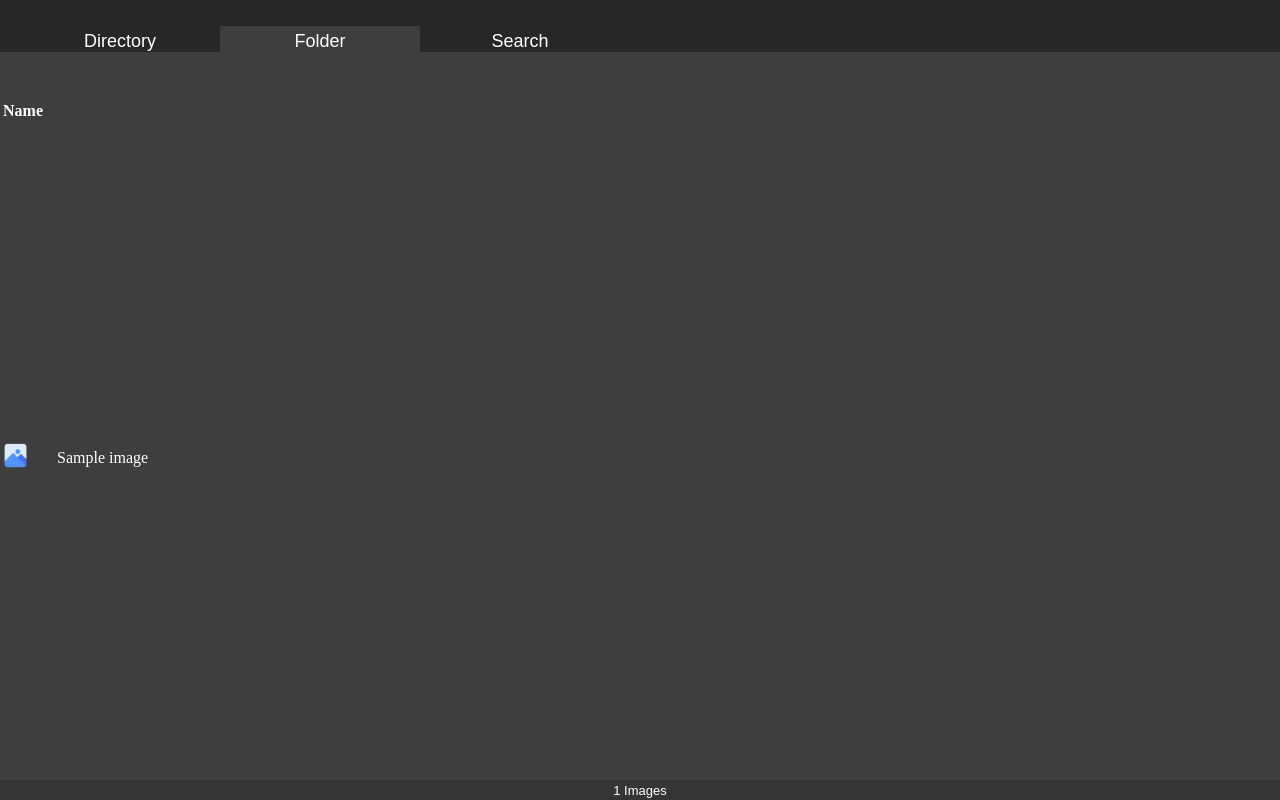
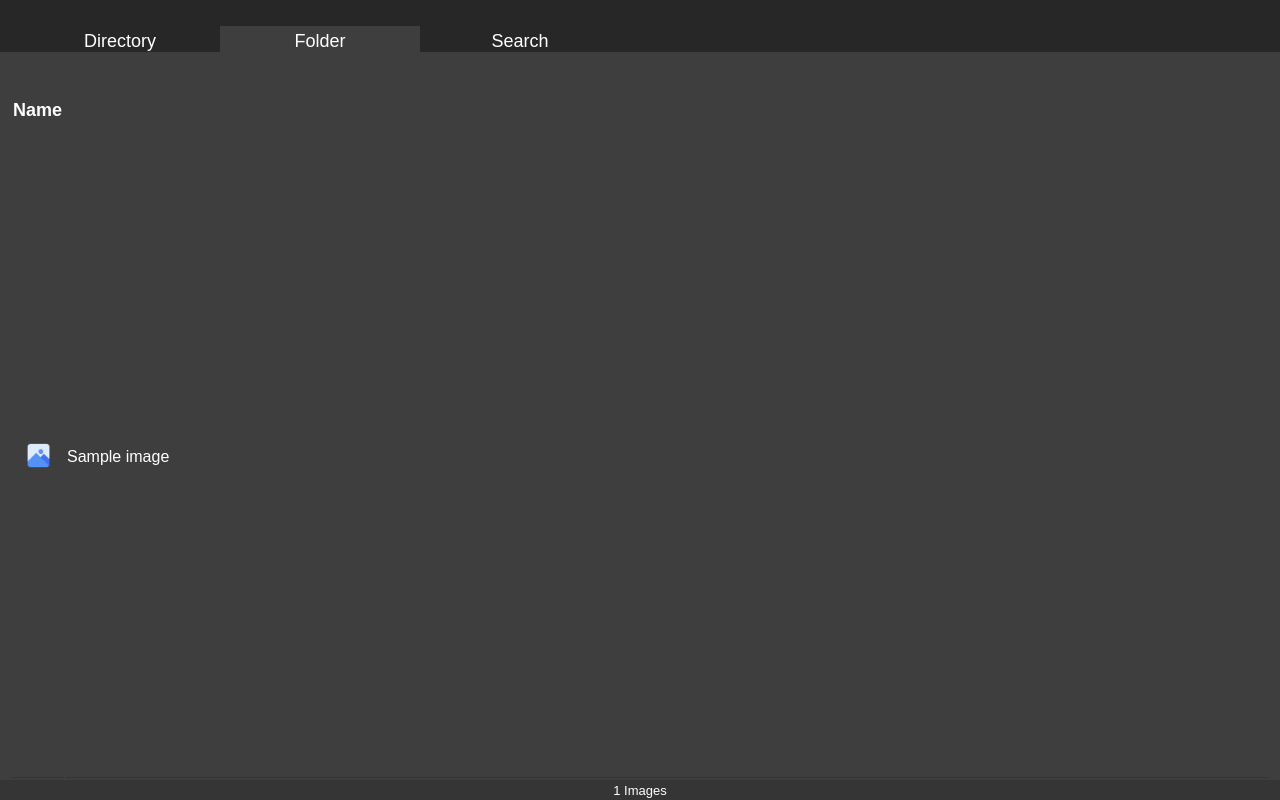
Before and after one commit to wyatt-turbeville/raspberrypi-image-receiver, a FastAPI app: page /folder?id=1 in a window 1280 px wide. Run offline with FastAPI, Linux system fonts and the light colour scheme; tables that the repository leaves empty hold one stand-in row (values such as "Sample post").

Commit message:
missing css again

```diff
--- a/static/folder_styles.css
+++ b/static/folder_styles.css
@@ -47,24 +47,30 @@ main {
 }
 table {
     padding-top: 32px;
+    padding-left: 10px;
+    padding-right: 10px;
     color: white;
+    font-family: sans-serif;
 }
 th {
     text-align: left;
+    font-size: large;
 }
 tr {
     height: 50px;
-    padding-left: 10px;
-    padding-right: 10px;
+}
+td {
     border-bottom: 1px solid #353535;
 }
 .img_cell {
     width: 50px;
+    text-align: center;
+    vertical-align: middle;
 }
-.clickable-row {
+.click_row {
     cursor: pointer;
 }
-.clickable-row:hover {
+.click_row:hover {
     background-color: #444;
 }
 .photo_icon {
```
